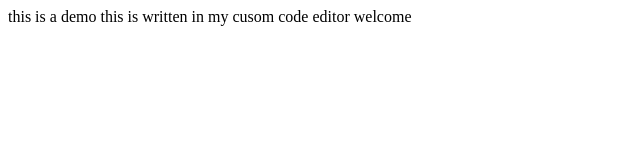
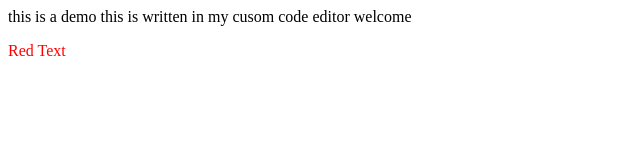
Before and after one commit to cmoizer1995/Hi-test, a plain HTML site: page index.html in a window 1280 px wide. Shown: the full height of the page, 0-640 px from the left. Drawn offline with Linux system fonts and the light colour scheme.

Commit message:
Update index.html

```diff
--- a/index.html
+++ b/index.html
@@ -6,6 +6,6 @@
 	<title> connor Moizer</title>
 </head>
 <body>
-	this is a demo this is written in my cusom code editor welcome
+	this is a demo this is written in my cusom code editor welcome <p style="color: #FF0000;">Red Text</p>
 </body>
 </html>
```
